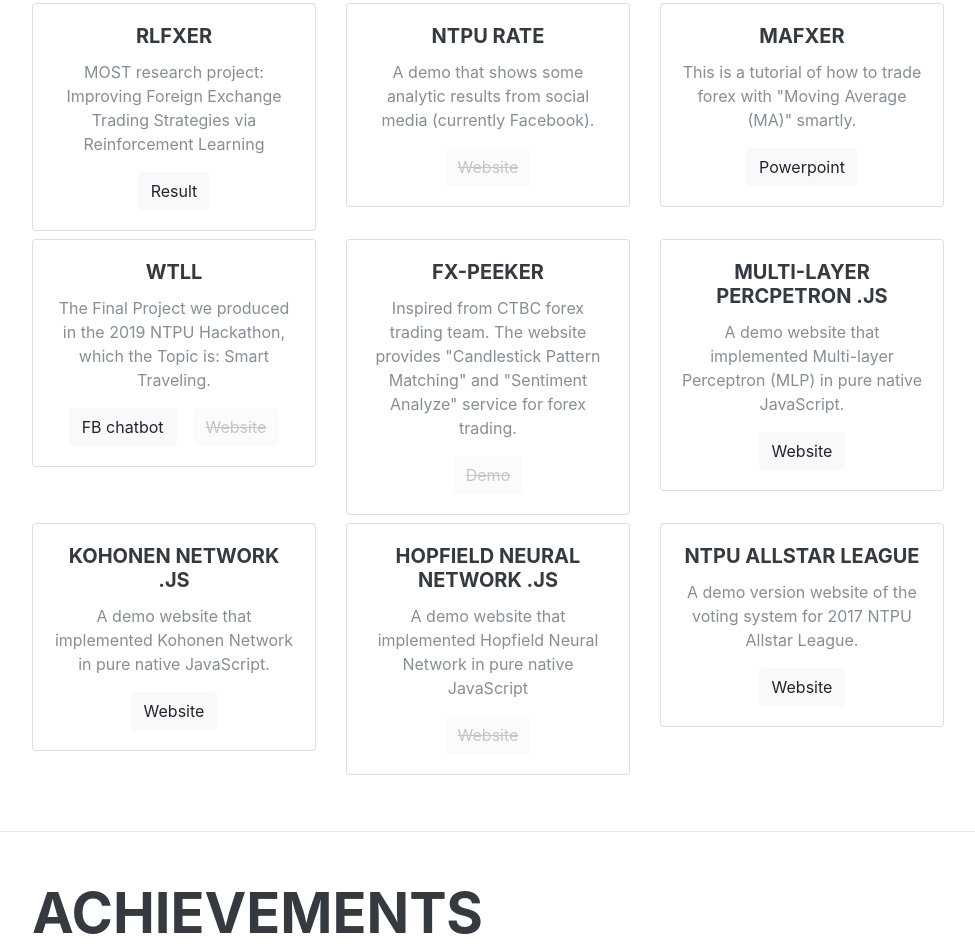
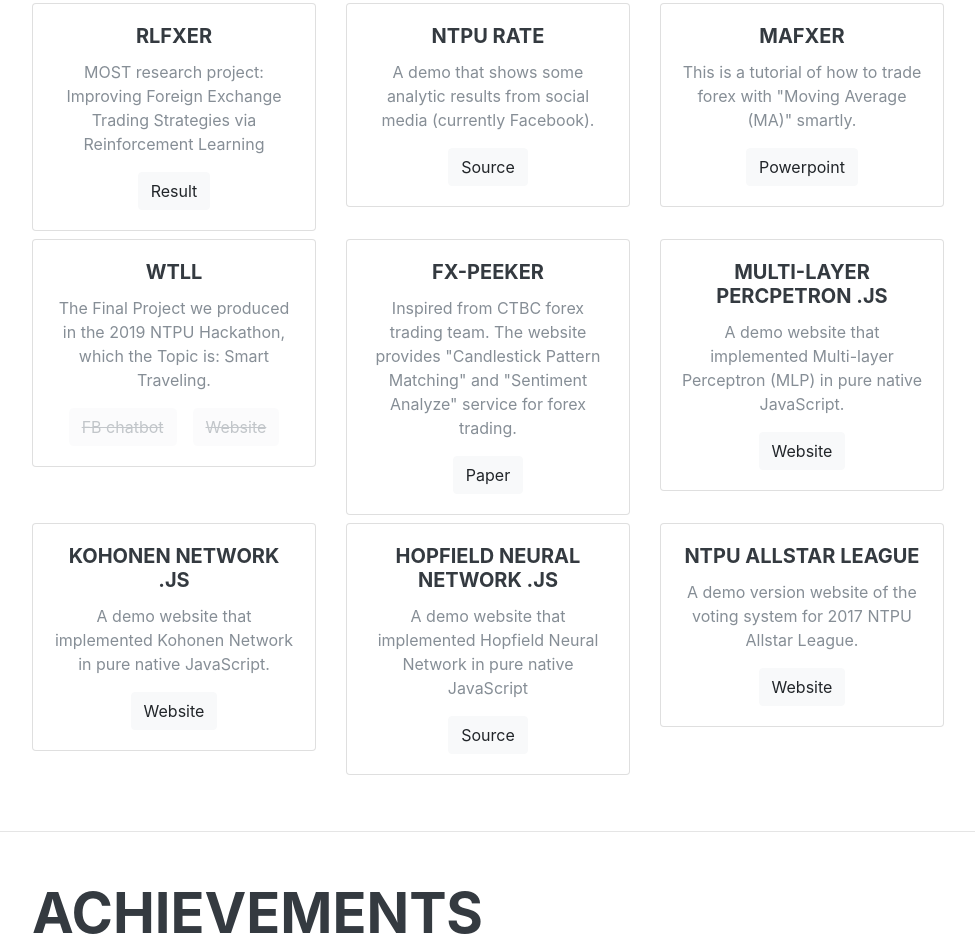
Before and after one commit to RainBoltz/ccwang, a plain HTML site: page index.html in a window 1280 px wide. Shown: the part 2646-3597 px from the top of the page, without its empty margins (288-1263 px from the left). Drawn offline with Linux system fonts and the light colour scheme; a web font is replaced by a local one.

Commit message:
Replace offline servers into static presentations

```diff
--- a/index.html
+++ b/index.html
@@ -238,7 +238,7 @@
               <div class="card-body">
                 <h5 class="card-title">NTPU Rate</h5>
                 <p class="card-text">A demo that shows some analytic results from social media (currently Facebook).</p>
-                <a href="https://ntpurate.serveo.net/" class="btn btn-light isDisabled" target="_blank">Website</a>
+                <a href="https://github.com/RainBoltz/NTPU-Rate" class="btn btn-light" target="_blank">Source</a>
               </div>
             </div>
           </div>
@@ -258,7 +258,7 @@
               <div class="card-body">
                 <h5 class="card-title">WTLL</h5>
                 <p class="card-text">The Final Project we produced in the 2019 NTPU Hackathon, which the Topic is: Smart Traveling.</p>
-                <a href="http://m.me/urWTLL" class="btn btn-light" target="_blank">FB chatbot</a>&emsp;<a href="http://wtll.serveo.net/" class="btn btn-light isDisabled" target="_blank">Website</a>
+                <a href="http://m.me/urWTLL" class="btn btn-light isDisabled" target="_blank">FB chatbot</a>&emsp;<a href="http://wtll.serveo.net/" class="btn btn-light isDisabled" target="_blank">Website</a>
               </div>
             </div>
           </div>
@@ -268,7 +268,7 @@
               <div class="card-body">
                 <h5 class="card-title">FX-Peeker</h5>
                 <p class="card-text">Inspired from CTBC forex trading team. The website provides "Candlestick Pattern Matching" and "Sentiment Analyze" service for forex trading.</p>
-                <a href="https://fxpeeker.serveo.net/" class="btn btn-light isDisabled" target="_blank">Demo</a>
+                <a href="https://arxiv.org/abs/1901.05237" class="btn btn-light" target="_blank">Paper</a>
               </div>
             </div>
           </div>
@@ -298,7 +298,7 @@
               <div class="card-body">
                 <h5 class="card-title">Hopfield Neural Network .JS</h5>
                 <p class="card-text">A demo website that implemented Hopfield Neural Network in pure native JavaScript</p>
-                <a href="https://ccwang-hopfieldnn.serveo.net/" class="btn btn-light isDisabled" target="_blank">Website</a>
+                <a href="https://github.com/RainBoltz/Hopfield-Neural-Network" class="btn btn-light" target="_blank">Source</a>
               </div>
             </div>
           </div>
```
